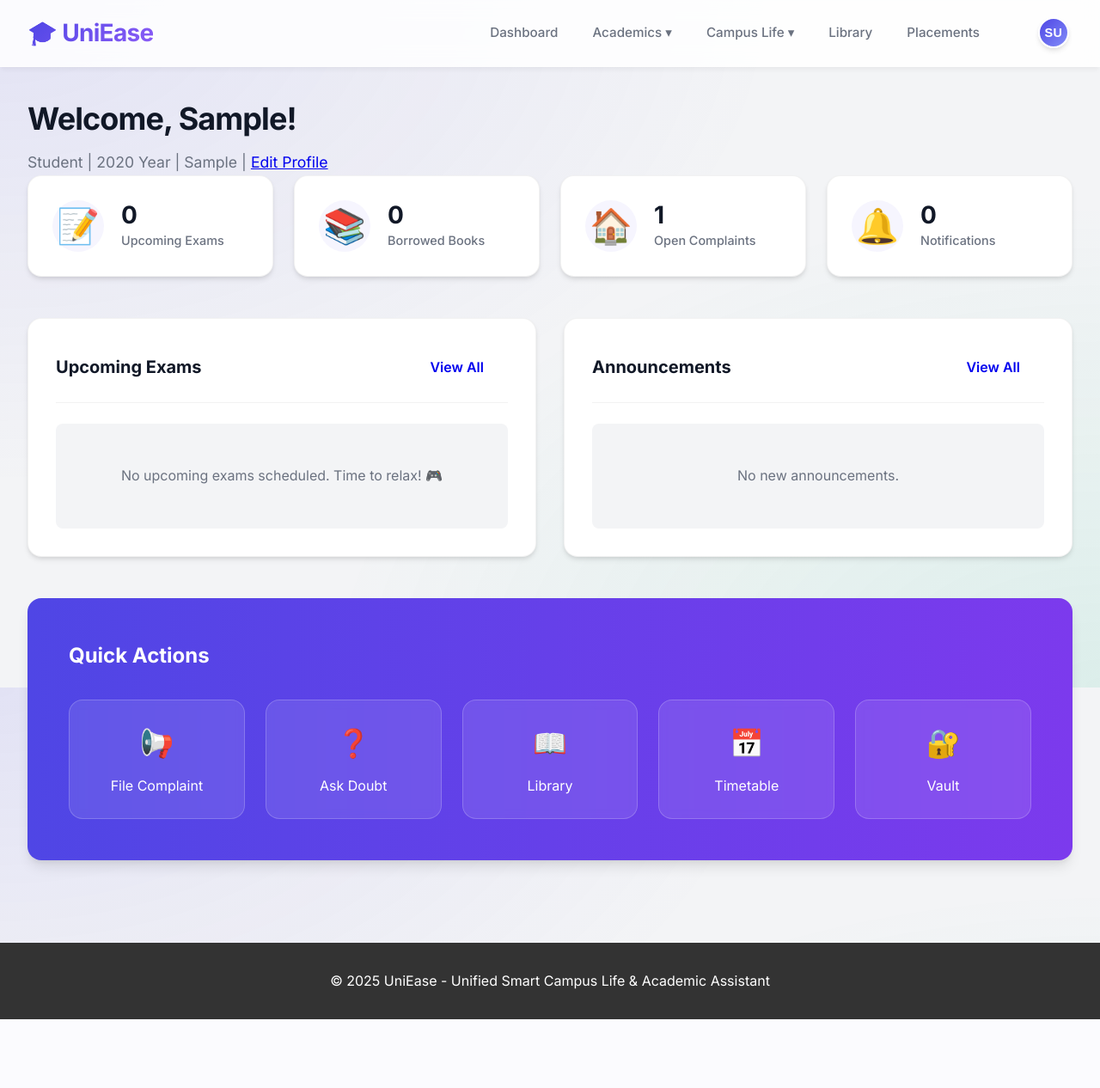
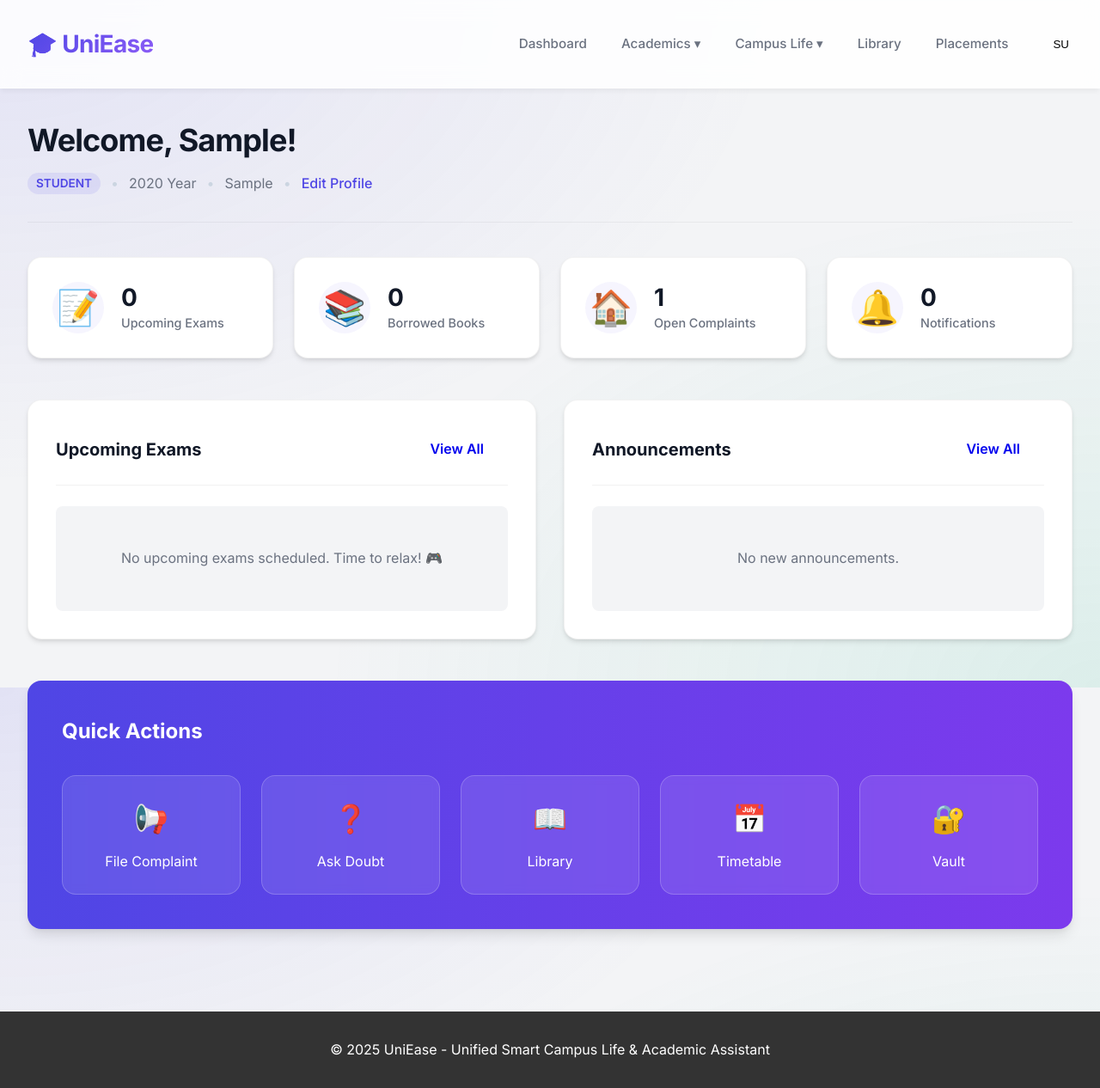
Before and after one commit to Mahendra2238/UniEase-unified-smart-campus-life-and-academic-assistant, a Django app: page /dashboard/ in a window 1280 px wide. Shown: the whole page at 86% size. Before the commit the page ends 1186 px from the top, so only its background shows below. Run offline with Django 5.2, Linux system fonts and the light colour scheme; a user stored in the database is signed in; tables that the repository leaves empty hold one stand-in row (values such as "Sample post"); data that the repository does not hold is empty.

Commit message:
Final Polishing: Standardized dashboard headers, fixed navbar alignment, and improved avatar initials fallback

```diff
--- a/static/css/style.css
+++ b/static/css/style.css
@@ -88,10 +88,17 @@ body {
   max-width: 1280px;
   margin: 0 auto;
   padding: 0 2rem;
-  display: grid;
-  grid-template-columns: auto 1fr auto;
-  align-items: center;
-  gap: 3rem;
+  display: flex;
+  justify-content: space-between;
+  align-items: center;
+  height: 70px;
+}
+
+.nav-links {
+  flex: 1;
+  display: flex;
+  justify-content: flex-end;
+  margin-right: 2rem;
 }
 
 .nav-brand a {
@@ -698,7 +705,9 @@ body {
 }
 
 .dashboard-header {
-  margin-bottom: 0;
+  margin-bottom: 2.5rem;
+  padding-bottom: 2rem;
+  border-bottom: 1px solid rgba(0, 0, 0, 0.05);
 }
 
 .dashboard-header h1 {
@@ -711,7 +720,34 @@ body {
 
 .user-info {
   color: var(--text-muted);
-  font-size: 1.1rem;
+  font-size: 1rem;
+  display: flex;
+  align-items: center;
+  gap: 0.75rem;
+}
+
+.role-tag {
+  background: rgba(79, 70, 229, 0.1);
+  color: var(--primary);
+  padding: 2px 10px;
+  border-radius: 20px;
+  font-size: 0.85rem;
+  font-weight: 600;
+  text-transform: uppercase;
+}
+
+.separator {
+  color: #CBD5E1;
+}
+
+.edit-profile-link {
+  color: var(--primary);
+  text-decoration: none;
+  font-weight: 500;
+}
+
+.edit-profile-link:hover {
+  text-decoration: underline;
 }
 
 .stats-grid {
@@ -878,10 +914,11 @@ body {
 /* Quick Actions */
 .quick-actions {
   background: linear-gradient(to right, #4f46e5, #7c3aed);
-  padding: 3rem;
+  padding: 2.5rem;
   border-radius: var(--radius-lg);
   box-shadow: var(--shadow-lg);
   color: white;
+  margin-top: 2rem;
 }
 
 .quick-actions h2 {
--- a/templates/base.html
+++ b/templates/base.html
@@ -59,14 +59,18 @@
             <div class="nav-right">
                 <div class="nav-profile-dropdown" id="profileDropdown">
                     <button class="nav-profile-trigger" id="profileBtn">
-                        <div class="nav-avatar-circle">
-                            <span class="avatar-initials">{{ user.first_name|first }}{{ user.last_name|first }}</span>
-                        </div>
+                        <span class="avatar-initials">
+                            {% if user.first_name and user.last_name %}
+                            {{ user.first_name|first }}{{ user.last_name|first }}
+                            {% else %}
+                            {{ user.username|slice:":2" }}
+                            {% endif %}
+                        </span>
                     </button>
 
                     <div class="nav-dropdown-menu">
                         <div class="dropdown-user-info">
-                            <span class="dropdown-name">{{ user.get_full_name }}</span>
+                            <span class="dropdown-name">{{ user.get_full_name|default:user.username }}</span>
                             <span class="dropdown-role">{{ user.profile.get_role_display }}</span>
                         </div>
                         <div class="dropdown-divider"></div>
--- a/templates/dashboard_student.html
+++ b/templates/dashboard_student.html
@@ -7,8 +7,11 @@
     <div class="dashboard-header">
         <h1>Welcome, {{ user.first_name }}!</h1>
         <p class="user-info">
-            Student | {{ user_profile.year }} Year | {{ user_profile.department }}
-            | <a href="{% url 'edit_profile' %}" class="edit-profile-link">Edit Profile</a>
+            <span class="role-tag">Student</span>
+            {% if user_profile.year %}<span class="separator">•</span> {{ user_profile.year }} Year{% endif %}
+            {% if user_profile.department %}<span class="separator">•</span> {{ user_profile.department }}{% endif %}
+            <span class="separator">•</span> <a href="{% url 'edit_profile' %}" class="edit-profile-link">Edit
+                Profile</a>
         </p>
     </div>
 
```
Also changed, not shown: templates/dashboard_staff.html (+5 -3 lines), templates/edit_profile.html (+4 -4 lines).
